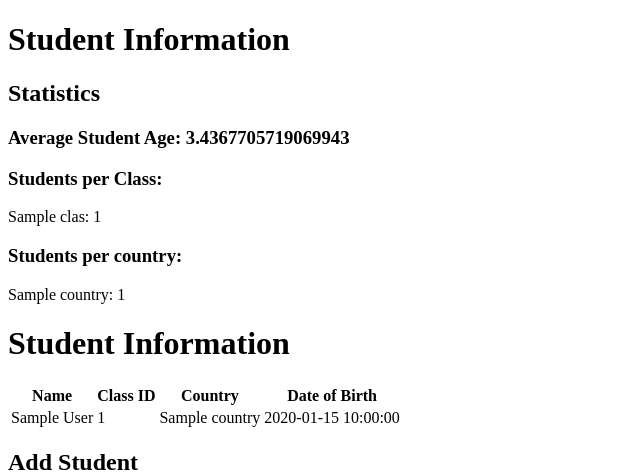
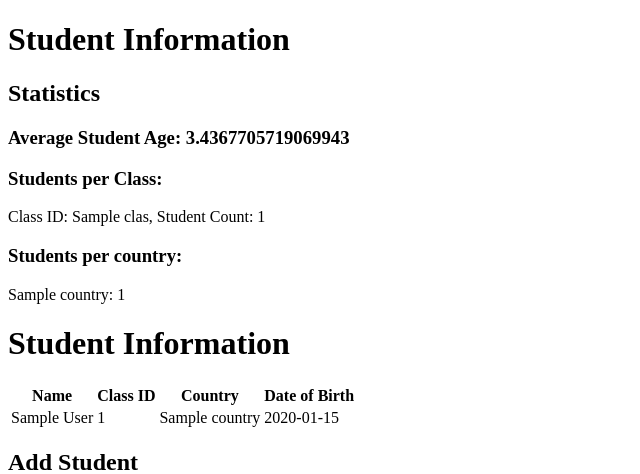
Before and after one commit to Aboodroidi/Rehal-Intern, a Flask app: page / in a window 1280 px wide. Shown: the top 474 px of the page, without its empty margins (0-640 px from the left). Run offline with Flask 3, Linux system fonts and the light colour scheme; tables that the repository leaves empty hold one stand-in row (values such as "Sample post").

Commit message:
Removed the time in the Dob

```diff
--- a/myflaskapp/app.py
+++ b/myflaskapp/app.py
@@ -1,16 +1,16 @@
 from flask import Flask, render_template, request
 from flask_sqlalchemy import SQLAlchemy
+from sqlalchemy.sql import func
 from datetime import datetime
-from sqlalchemy import func
 
 app = Flask(__name__)
-app.config['SQLALCHEMY_DATABASE_URI'] = 'sqlite:////tmp/test2.db'
+app.config['SQLALCHEMY_DATABASE_URI'] = 'sqlite:////tmp/test.db'
 db = SQLAlchemy(app)
 
-class Class(db.Model):
+class SchoolClass(db.Model):
     id = db.Column(db.Integer, primary_key=True)
     class_name = db.Column(db.String(80))
-    students = db.relationship('Student', backref='class', lazy=True)
+    students = db.relationship('Student', backref='school_class', lazy=True)
 
 class Country(db.Model):
     id = db.Column(db.Integer, primary_key=True)
@@ -19,7 +19,7 @@ class Country(db.Model):
 
 class Student(db.Model):
     id = db.Column(db.Integer, primary_key=True)
-    class_id = db.Column(db.Integer, db.ForeignKey('class.id'))
+    class_id = db.Column(db.Integer, db.ForeignKey('school_class.id'))
     country_id = db.Column(db.Integer, db.ForeignKey('country.id'))
     name = db.Column(db.String(80))
     date_of_birth = db.Column(db.DateTime)
@@ -33,7 +33,7 @@ def index():
     countries = Country.query.all()
 
     # Calculating statistics
-    student_per_class = db.session.query(Class.class_name, func.count(Student.id)).join(Student).group_by(Class.id).all()
+    student_per_class = db.session.query(SchoolClass.class_name, func.count(Student.id)).join(Student).group_by(SchoolClass.id).all()
     student_per_country = db.session.query(Country.country_name, func.count(Student.id)).join(Student).group_by(Country.id).all()
     average_age = db.session.query(func.avg(func.julianday(datetime.now()) - func.julianday(Student.date_of_birth))/365.25).scalar()
 
@@ -44,23 +44,30 @@ def add_student():
     name = request.form.get('name')
     dob = request.form.get('dob')  # date_of_birth
     dob = datetime.strptime(dob, '%Y-%m-%d')  # convert string to datetime object
-    class_id = request.form.get('class_id')
+    class_name = request.form.get('class_name')
     country_name = request.form.get('country_name')
 
+    # Get or create SchoolClass and Country
+    school_class = SchoolClass.query.filter_by(class_name=class_name).first()
+    if not school_class:
+        school_class = SchoolClass(class_name=class_name)
+        db.session.add(school_class)
+        db.session.commit()
+
     country = Country.query.filter_by(country_name=country_name).first()
-    if country is None:
+    if not country:
         country = Country(country_name=country_name)
         db.session.add(country)
         db.session.commit()
 
-    student = Student(name=name, date_of_birth=dob, class_id=class_id, country_id=country.id)
+    student = Student(name=name, date_of_birth=dob, class_id=school_class.id, country_id=country.id)
     db.session.add(student)
     db.session.commit()
 
     return 'Student added successfully'
 
-
 if __name__ == '__main__':
     with app.app_context():
+        db.drop_all()  # drop all tables
         db.create_all()  # create tables
     app.run(debug=True)
--- a/myflaskapp/templates/index.html
+++ b/myflaskapp/templates/index.html
@@ -12,10 +12,9 @@
     <h3>Average Student Age: {{ average_age }}</h3>
 
     <h3>Students per Class:</h3>
-    {% for class_name, count in student_per_class %}
-        <p>{{ class_name }}: {{ count }}</p>
+    {% for class_info in student_per_class %}
+    <p>Class ID: {{ class_info[0] }}, Student Count: {{ class_info[1] }}</p>
     {% endfor %}
-
 
     <h3>Students per country:</h3>
     {% for country_name, count in student_per_country %}
@@ -35,7 +34,7 @@
             <td>{{ student.name }}</td>
             <td>{{ student.class_id }}</td>
             <td>{{ student.country.country_name }}</td>
-                <td>{{ student.date_of_birth }}</td>
+            <td>{{ student.date_of_birth.strftime('%Y-%m-%d') }}</td>  <!-- Formatting date to display only date and not time -->
         </tr>
         {% endfor %}
     </table>
```
Lines whose indentation alone changed are shown as unchanged.
